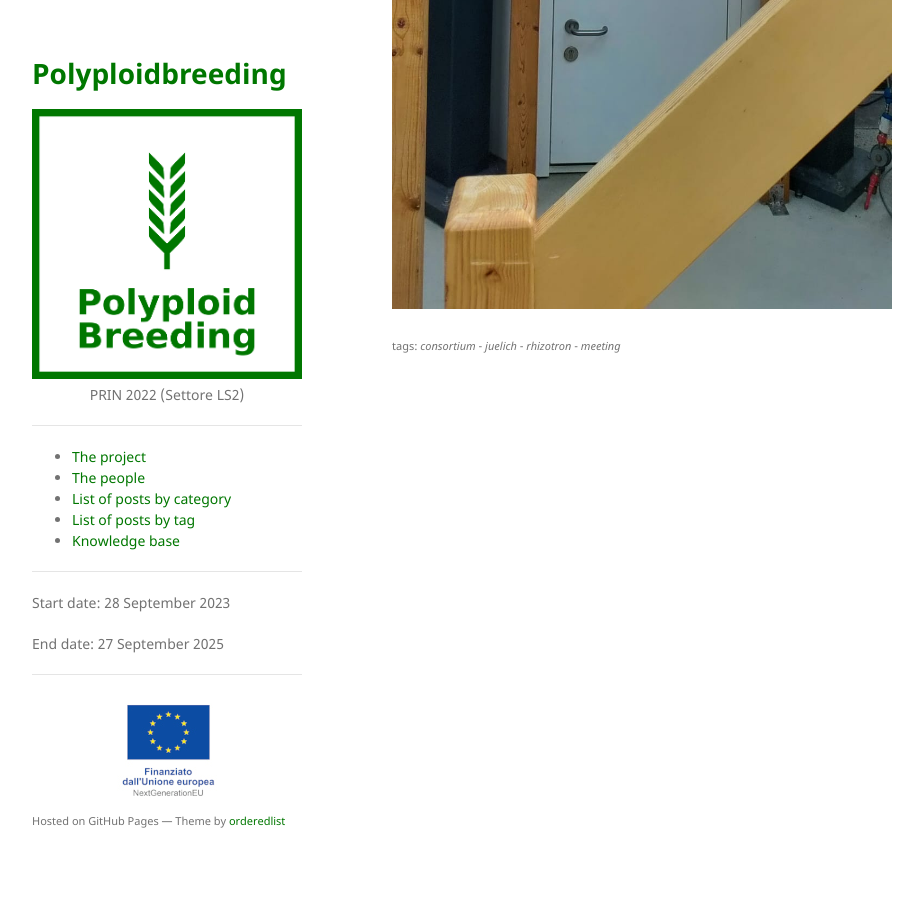
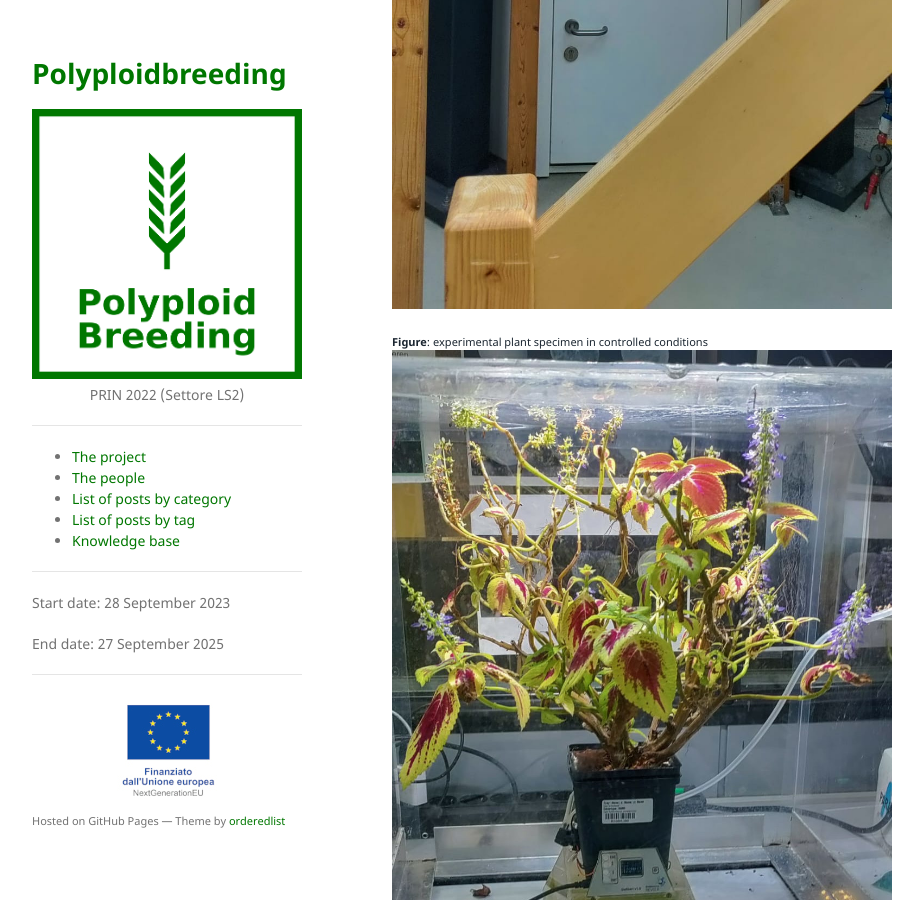
Before and after one commit to polyploidbreeding/polyploidbreeding.github.io, a Jekyll site: the page built from _posts/2025-02-04-julich-visit.md, in a window 1280 px wide and 900 px high, scrolled down 2274 px. Shown: the whole window, without its empty margins (178-1101 px from the left). Built offline with Jekyll 4.4.1, drawn with Linux system fonts in a browser that asks for light colours.

Commit message:
added: photo of experimental plant

```diff
--- a/_posts/2025-02-04-julich-visit.md
+++ b/_posts/2025-02-04-julich-visit.md
@@ -30,3 +30,6 @@ This was also an occasion to have a chat with Giulia Moscatelli, who is carrying
 
 <div class="caption"><b>Figure</b>: facility for magnetic resonance imaging of plant root systems at the Jülich Forschungszentrum</div>
 <a href="/assets/img/posts/mri.jpeg"><img src="/assets/img/posts/mri.jpeg" alt="Magnetic resonance imaging"></a>
+
+<div class="caption"><b>Figure</b>: experimental plant specimen in controlled conditions</div>
+<a href="/assets/img/posts/pflanz.jpeg"><img src="/assets/img/posts/pflanz.jpeg" alt="Pflanz: bitte nicht gießen"></a>
```
Also changed, not shown: assets/img/posts/pflanz.jpeg (added).
